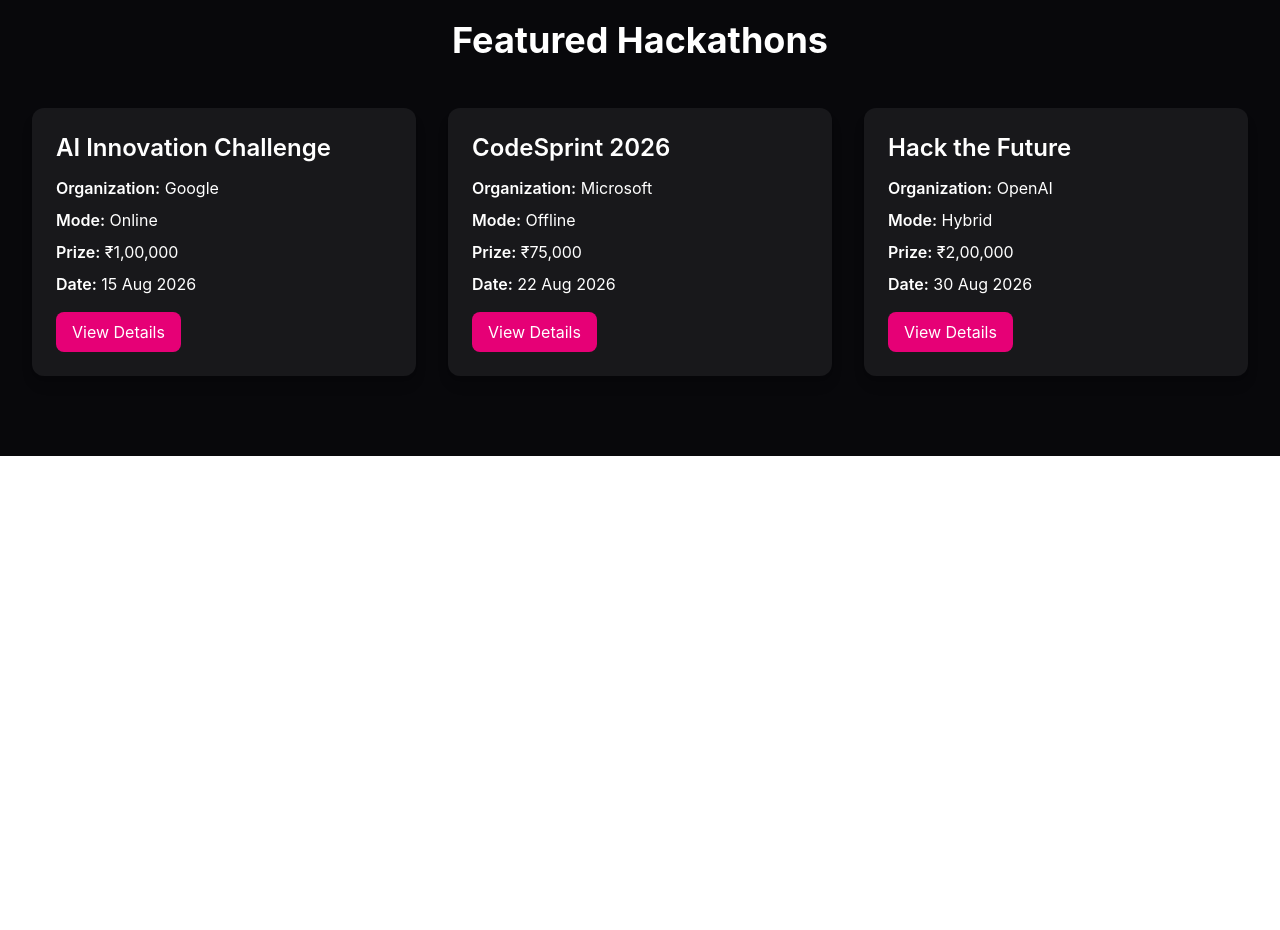
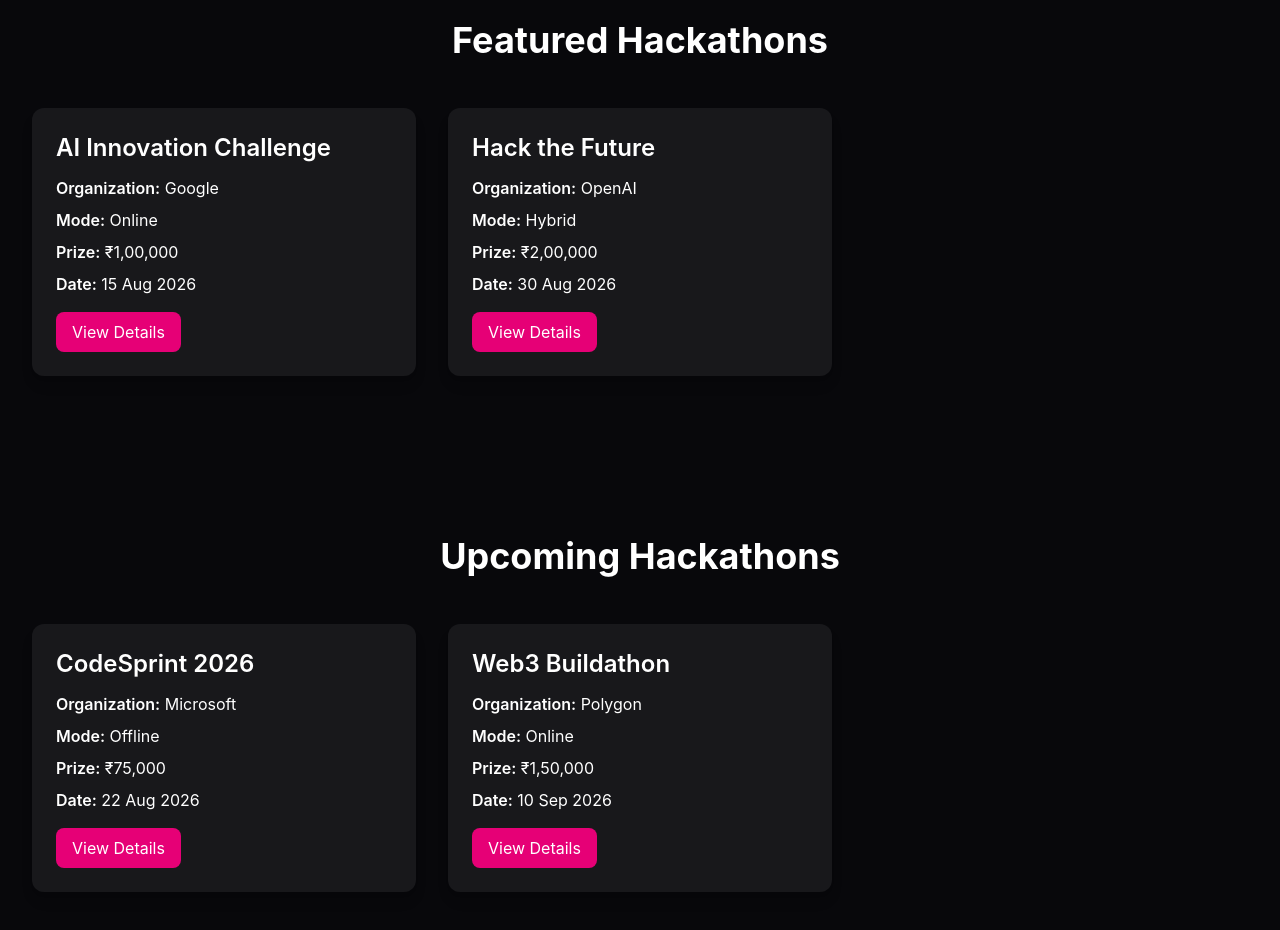
Before and after one commit to nishthaq3/Catalyst, a React (Vite) app in the folder frontend/: page / in a window 1280 px wide. Shown: the part 860-1790 px from the top of the page. Before the commit the page ends 1316 px from the top, so only its background shows below. Built offline with nearby package versions, Linux system fonts and the light colour scheme; the HTML template or start-up script is replaced by a standard one.

Commit message:
Frontend: Implemented upcoming hackathon feature

```diff
--- a/frontend/src/components/sections/FeaturedHackathons.jsx
+++ b/frontend/src/components/sections/FeaturedHackathons.jsx
@@ -1,5 +1,9 @@
 import hackathons from "../../data/hackathons";
 import HackathonCard from "../ui/HackathonCard";
+
+const featuredHackathons = hackathons.filter(
+	(hackathon) => hackathon.category === "featured"
+  );
 
 function FeaturedHackathons() {
   return (
@@ -11,7 +15,7 @@
         </h2>
 
         <div className="grid grid-cols-3 gap-8">
-          {hackathons.map((hackathon) => (
+          {featuredHackathons.map((hackathon) => (
             <HackathonCard
               key={hackathon.id}
               hackathon={hackathon}
--- /dev/null
+++ b/frontend/src/components/sections/UpcomingEvents.jsx
@@ -0,0 +1,30 @@
+import hackathons from "../../data/hackathons";
+import HackathonCard from "../ui/HackathonCard";
+
+const upcomingHackathons = hackathons.filter(
+	(hackathon) => hackathon.category === "upcoming"
+  );
+  function UpcomingEvents() {
+	return (
+	  <section className="bg-[#08080B] text-white py-20 px-8">
+		<div className="max-w-7xl mx-auto">
+
+		  <h2 className="text-4xl font-bold text-center mb-12">
+			Upcoming Hackathons
+		  </h2>
+
+		  <div className="grid grid-cols-3 gap-8">
+			{upcomingHackathons.map((hackathon) => (
+			  <HackathonCard
+				key={hackathon.id}
+				hackathon={hackathon}
+			  />
+			))}
+		  </div>
+
+		</div>
+	  </section>
+	);
+  }
+
+  export default UpcomingEvents;
--- a/frontend/src/data/hackathons.js
+++ b/frontend/src/data/hackathons.js
@@ -6,6 +6,7 @@
 	  mode: "Online",
 	  prize: "₹1,00,000",
 	  date: "15 Aug 2026",
+	  category: "featured",
 	},
 	{
 	  id: 2,
@@ -14,6 +15,7 @@
 	  mode: "Offline",
 	  prize: "₹75,000",
 	  date: "22 Aug 2026",
+	  category: "upcoming",
 	},
 	{
 	  id: 3,
@@ -22,7 +24,16 @@
 	  mode: "Hybrid",
 	  prize: "₹2,00,000",
 	  date: "30 Aug 2026",
+	  category: "featured",
+	},
+	{
+	  id: 4,
+	  title: "Web3 Buildathon",
+	  organization: "Polygon",
+	  mode: "Online",
+	  prize: "₹1,50,000",
+	  date: "10 Sep 2026",
+	  category: "upcoming",
 	},
   ];
-
   export default hackathons;
--- a/frontend/src/pages/Home/Home.jsx
+++ b/frontend/src/pages/Home/Home.jsx
@@ -1,6 +1,7 @@
 import Navbar from "../../components/layout/Navbar";
 import Hero from "../../components/sections/Hero";
 import FeaturedHackathons from "../../components/sections/FeaturedHackathons";
+import UpcomingEvents from "../../components/sections/UpcomingEvents";
 
 function Home() {
   return (
@@ -8,6 +9,7 @@
       <Navbar />
       <Hero />
       <FeaturedHackathons />
+      <UpcomingEvents />
     </div>
   );
 }
```
